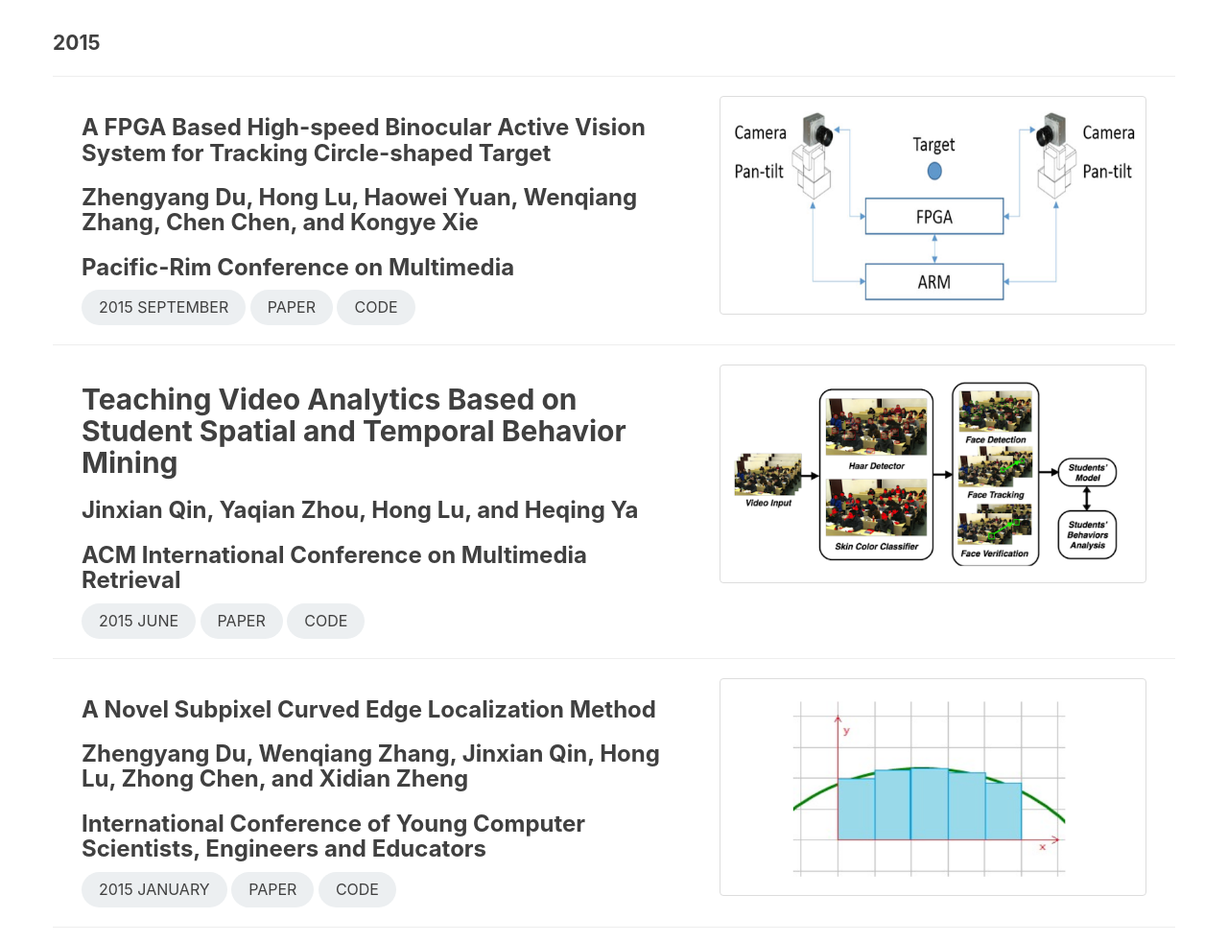
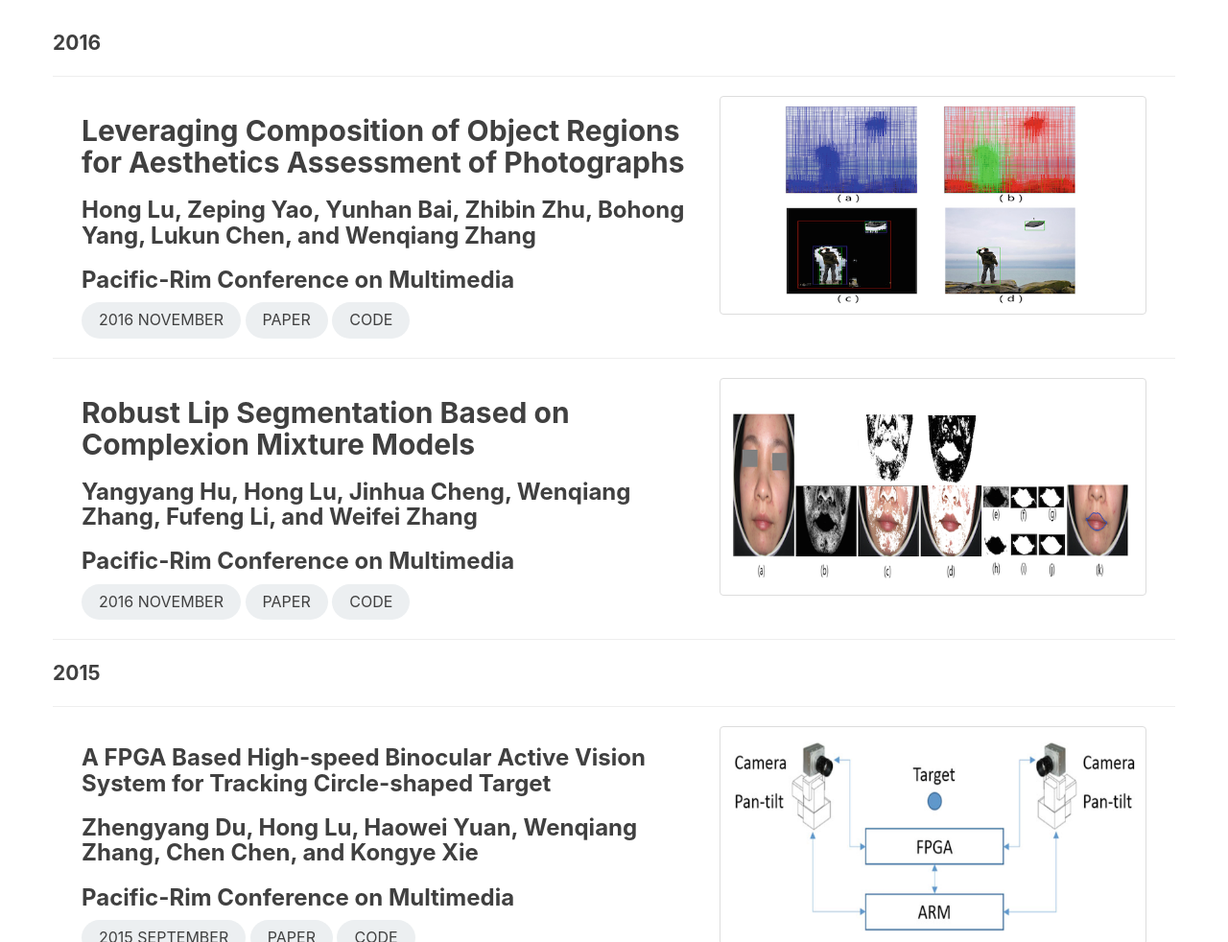
Before and after one commit to lunatics123/lunatics123.github.io, a Jekyll site: the page built from publications.html, in a window 1280 px wide and 1400 px high. Shown: the part 418-1400 px from the top of the window at 96% size. Built offline with Jekyll 4.4.1, drawn with Linux system fonts in a browser that asks for light colours; comment, search, counter and statistics services are not loaded.

Commit message:
add papers of 2016

```diff
--- a/publications.html
+++ b/publications.html
@@ -5,6 +5,44 @@
 description: "Read Our Papers"
 permalink: /publications.html
 ---
+
+<h5 class="lead"><b>2016</b></h5>
+<hr>
+
+<section>
+    <div class="container">
+        <div class="col-lg-7">
+            <h2>Leveraging Composition of Object Regions for Aesthetics Assessment of Photographs</h2>
+            <h3>Hong Lu, Zeping Yao, Yunhan Bai, Zhibin Zhu, Bohong Yang, Lukun Chen, and Wenqiang Zhang</h3>
+            <h3>Pacific-Rim Conference on Multimedia</h3>
+            <div class="post-tag round-xl">2016 November</div>
+            <a class="post-tag round-xl" href="https://link.springer.com/chapter/10.1007/978-3-319-48890-5_16">Paper</a>
+            <a class="post-tag round-xl">Code</a>
+        </div>
+        <div class="col-lg-5">
+            <img class="img-thumbnail" src="/img/papers/lu2016leveraging.png">
+        </div>
+    </div>
+</section>
+<hr>
+
+<section>
+    <div class="container">
+        <div class="col-lg-7">
+            <h2>Robust Lip Segmentation Based on Complexion Mixture Models</h2>
+            <h3>Yangyang Hu, Hong Lu, Jinhua Cheng, Wenqiang Zhang, Fufeng Li, and Weifei Zhang</h3>
+            <h3>Pacific-Rim Conference on Multimedia</h3>
+            <div class="post-tag round-xl">2016 November</div>
+            <a class="post-tag round-xl"
+               href="https://link.springer.com/chapter/10.1007/978-3-319-48890-5_9">Paper</a>
+            <a class="post-tag round-xl">Code</a>
+        </div>
+        <div class="col-lg-5">
+            <img class="img-thumbnail" src="/img/papers/hu2016robust.png">
+        </div>
+    </div>
+</section>
+<hr>
 
 <h5 class="lead"><b>2015</b></h5>
 <hr>
```
Also changed, not shown: img/papers/hu2016robust.png (added), img/papers/lu2016leveraging.png (added).
